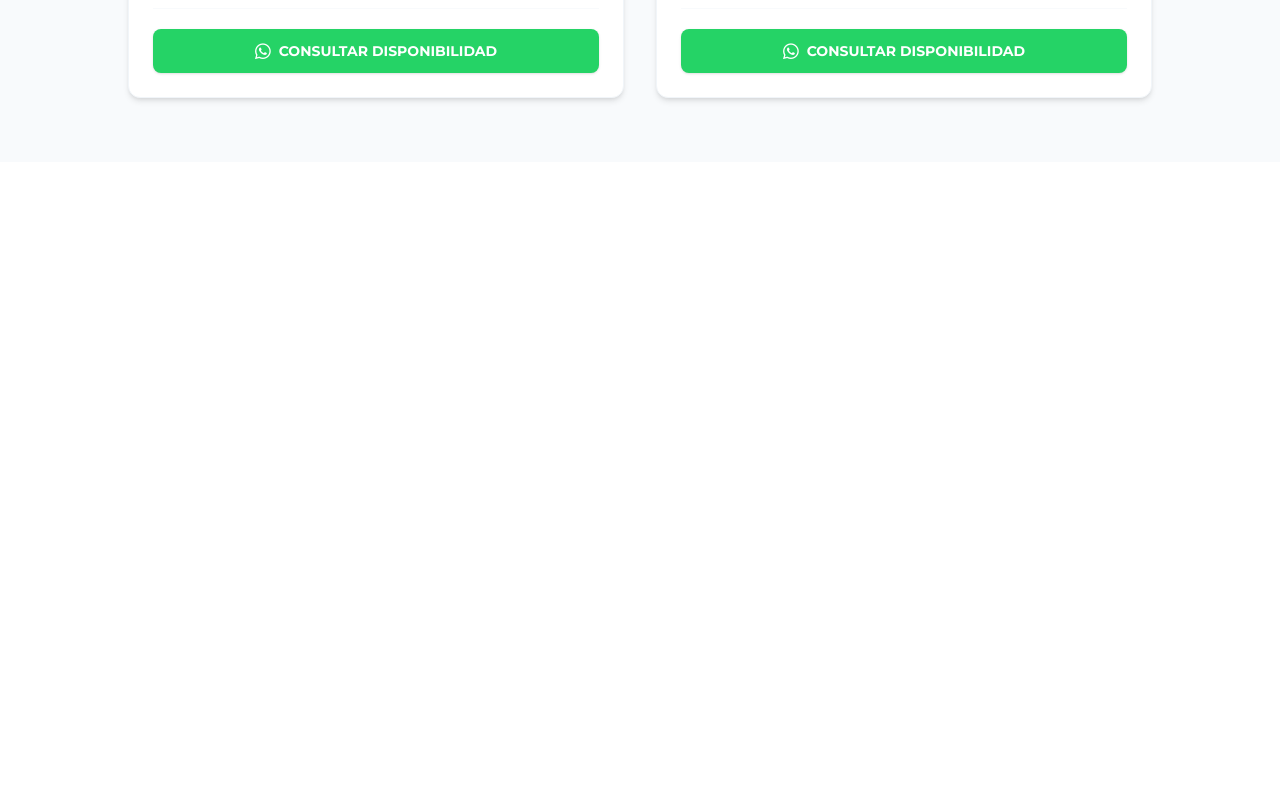
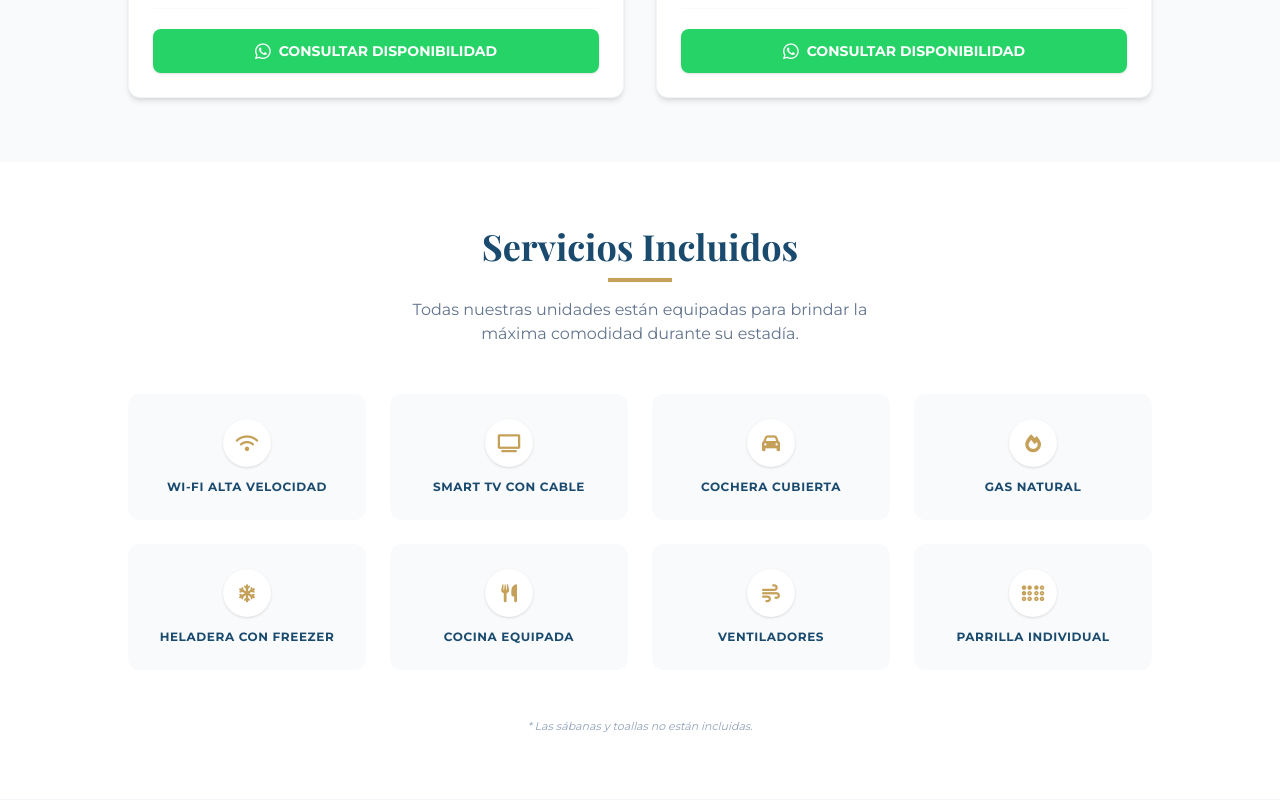
Before and after one commit to byteland-projects/amaneceres-departamentos, a React (Vite) app: page / in a window 1280 px wide. Shown: the part 2341-3141 px from the top of the page. Before the commit the page ends 2503 px from the top, so only its background shows below. Built offline with nearby package versions, Linux system fonts and the light colour scheme.

Commit message:
Seccion de servicios

```diff
--- /dev/null
+++ b/src/components/Services.jsx
@@ -0,0 +1,56 @@
+const Services = () => {
+  const allServices = [
+    { icon: "fa-wifi", label: "Wi-Fi Alta Velocidad" },
+    { icon: "fa-tv", label: "Smart TV con Cable" },
+    { icon: "fa-car", label: "Cochera Cubierta" },
+    { icon: "fa-fire", label: "Gas Natural" },
+    { icon: "fa-snowflake", label: "Heladera con Freezer" },
+    { icon: "fa-utensils", label: "Cocina Equipada" },
+    { icon: "fa-wind", label: "Ventiladores" },
+    { icon: "fa-braille", label: "Parrilla Individual" },
+  ];
+
+  return (
+    <section id="servicios" className="py-16 bg-white px-[5%] border-b border-slate-100">
+      <div className="max-w-5xl mx-auto">
+
+        {/* Cabecera */}
+        <div className="text-center mb-12">
+          <h2 className="text-3xl md:text-4xl font-serif text-ocean mb-3">
+            Servicios Incluidos
+          </h2>
+          <div className="w-16 h-1 bg-gold mx-auto mb-4"></div>
+          <p className="text-slate-500 text-sm md:text-base max-w-lg mx-auto">
+            Todas nuestras unidades están equipadas para brindar la máxima comodidad durante su estadía.
+          </p>
+        </div>
+
+        {/* Grid de Servicios */}
+        <div className="grid grid-cols-2 sm:grid-cols-3 md:grid-cols-4 gap-4 md:gap-6">
+          {allServices.map((service, index) => (
+            <div
+              key={index}
+              className="flex flex-col items-center p-6 bg-slate-50 rounded-xl border border-transparent hover:border-gold/30 hover:bg-white hover:shadow-md transition-all duration-300 group"
+            >
+              <div className="w-12 h-12 bg-white rounded-full flex items-center justify-center shadow-sm mb-3 group-hover:scale-110 transition-transform duration-300">
+                <i className={`fas ${service.icon} text-lg text-gold`}></i>
+              </div>
+              <p className="text-ocean font-bold text-center text-[11px] md:text-xs uppercase tracking-wider">
+                {service.label}
+              </p>
+            </div>
+          ))}
+        </div>
+
+        {/* Nota al pie de servicios */}
+        <div className="mt-12 text-center">
+          <p className="text-[11px] text-slate-400 italic">
+            * Las sábanas y toallas no están incluidas.
+          </p>
+        </div>
+      </div>
+    </section>
+  );
+};
+
+export default Services;
--- a/src/pages/Home.jsx
+++ b/src/pages/Home.jsx
@@ -2,6 +2,7 @@ import React from 'react'
 import Hero from '../components/Hero'
 import Info from '../components/Info'
 import Departments from '../components/Departments'
+import Services from '../components/Services'
 
 export default function Home() {
   return (
@@ -9,6 +10,7 @@ export default function Home() {
        <Hero />
        <Info />
        <Departments />
+       <Services />
     </div>
   )
 }
```
